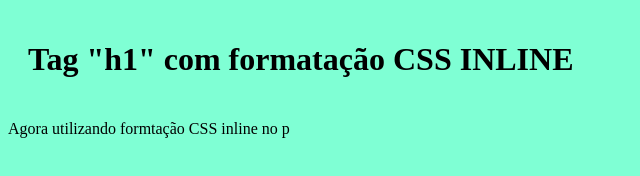
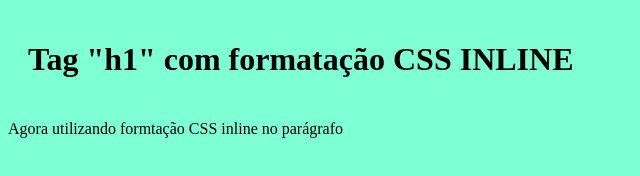
Before and after one commit to LuanWiggers/PraticaWEB, a plain HTML site: page html/basicopratica2.html in a window 1280 px wide. Shown: the full height of the page, 0-640 px from the left. Drawn offline with Linux system fonts and the light colour scheme.

Commit message:
Ajustando pastas

```diff
--- a/html/basicopratica2.html
+++ b/html/basicopratica2.html
@@ -8,7 +8,7 @@
 <body style="background-color:aquamarine">
     <!--Padding interno é um espaçamento entre o conteúdo de um elemento e suas bordas.-->
     <h1 style="color:black;padding:20px">Tag "h1" com formatação CSS INLINE</h1>
-    <p style="color:black;">Agora utilizando formtação CSS inline no p</p>
+    <p style="color:black;">Agora utilizando formtação CSS inline no parágrafo</p>
 
 
 
```
